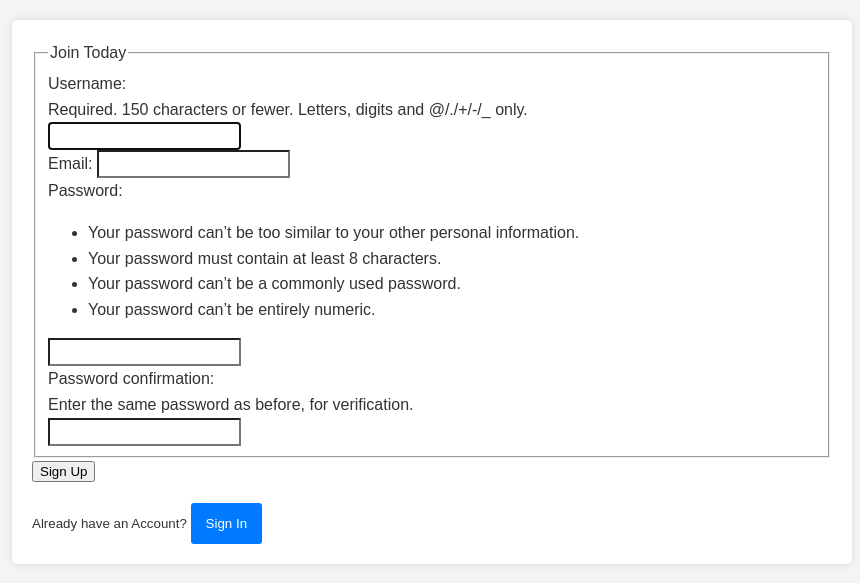
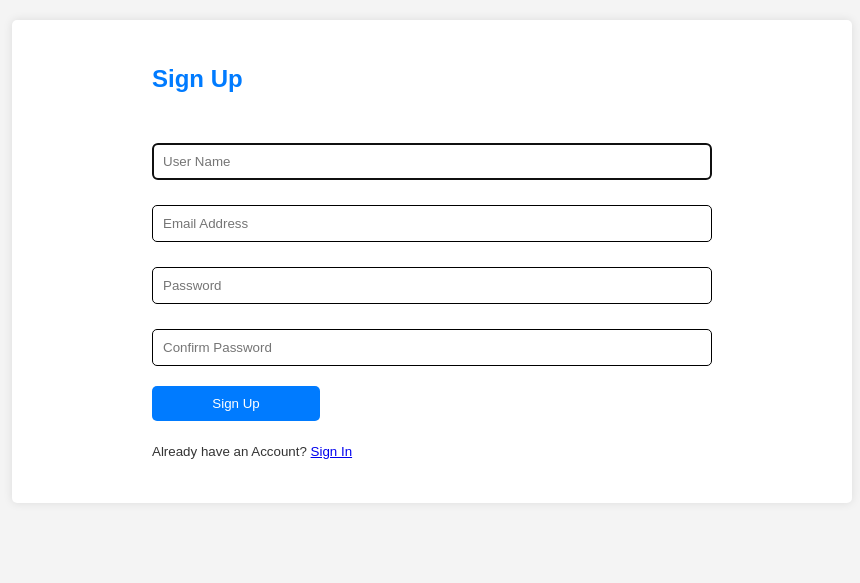
Before and after one commit to burmese-girl/project_management_app, a Django app: page /register/ in a window 1280 px wide. Shown: the top 583 px of the page, without its empty margins (208-1068 px from the left). Run offline with Django 5.2, Linux system fonts and the light colour scheme; some libraries are stand-ins or nearby versions.

Commit message:
fix[AuthenticationDesign]: add css files for authentication forms design, add package django-widget-tweaks, settings_prod.py and requirements updated

```diff
--- a/project_management/settings_prod.py
+++ b/project_management/settings_prod.py
@@ -38,7 +38,8 @@ INSTALLED_APPS = [
     'django.contrib.sessions',
     'django.contrib.messages',
     'django.contrib.staticfiles',
-    'projects'
+    'projects',
+    'widget_tweaks',
 ]
 
 MIDDLEWARE = [
@@ -128,4 +129,5 @@ STATICFILES_DIRS = [os.path.join(BASE_DIR, 'static')]
 
 STATIC_ROOT = os.path.join(BASE_DIR, 'staticfiles')
 
+LOGIN_REDIRECT_URL = 'dashboard'
 LOGIN_URL = 'login'
--- /dev/null
+++ b/projects/static/css/users.css
@@ -0,0 +1,79 @@
+/* static/css/style.css */
+
+/* General Styles (same as before) */
+body {
+    font-family: Arial, sans-serif;
+    background-color: #f4f4f4;
+    color: #333;
+    margin: 0;
+    padding: 0;
+    line-height: 1.6;
+}
+
+.container {
+    max-width: 800px;
+    margin: 20px auto;
+    background-color: #fff;
+    padding: 20px;
+    border-radius: 5px;
+    box-shadow: 0 0 10px rgba(0, 0, 0, 0.1);
+}
+
+h1 {
+    text-align: center;
+    color: #007bff;
+    margin-bottom: 20px;
+}
+
+h2 {
+    color: #007bff;
+}
+
+
+/* Authentication form designs */
+/* Login Page */
+
+.form-container {
+    display: flex;
+    flex-direction: column;
+    justify-content: center;
+    align-items: center;
+    /* width: 60%; */
+}
+
+form {
+    display: flex;
+    flex-direction: column;
+    width: 70%;
+}
+
+input {
+    padding: 10px;
+    margin-top: 25px;
+    border: 1px solid black;
+    border-radius: 5px;
+}
+
+.submit-button {
+    display: inline-block;
+    margin-top: 20px;
+    padding: 10px 15px;
+    background-color: #007bff;
+    color: #fff;
+    text-decoration: none;
+    border: none;
+    border-radius: 5px;
+    transition: background-color 0.3s ease;
+    width: 30%;
+}
+
+.submit-button:hover {
+    background-color: #0056b3;
+}
+
+.register-text, .login-text {
+    display: inline-block;
+    margin: 20px 120px;
+}
+
+/* Register Page */
--- a/projects/templates/users/logout.html
+++ b/projects/templates/users/logout.html
@@ -4,7 +4,7 @@
     {% load static %}
     <meta charset="UTF-8">
     <meta name="viewport" content="width=device-width, initial-scale=1.0">
-    <title>Project List</title>
+    <title>Logout</title>
     <link rel="stylesheet" href="{% static 'css/style.css' %}">
 </head>
 <body>
--- a/projects/templates/users/register.html
+++ b/projects/templates/users/register.html
@@ -2,24 +2,30 @@
 <html lang="en">
 <head>
     {% load static %}
+    {% load widget_tweaks %}
     <meta charset="UTF-8">
     <meta name="viewport" content="width=device-width, initial-scale=1.0">
-    <title>Project List</title>
-    <link rel="stylesheet" href="{% static 'css/style.css' %}">
+    <title>Register</title>
+
+    <link rel="stylesheet" href="{% static 'css/users.css' %}">
 </head>
 <body>
     <div class="container">
-        <form action="" method="post">
-            {% csrf_token %}
-            <fieldset class="form-group">
-                <legend class="border-bottom mb-4">Join Today</legend>
-                {{ form }}
-            </fieldset>
-            <div class="form-group">
-                <button class="btn btn-outline-info" type="submit">Sign Up</button>
-            </div>
-        </form>
-        <small>
+        <div class="form-container">
+            <form action="" method="post">
+                {% csrf_token %}
+                    <!-- {{ form }} -->
+                <h2>Sign Up</h2>
+
+                {% render_field form.username placeholder="User Name" class+="form-control" %}
+                {% render_field form.email placeholder="Email Address" class+="form-control"%}
+                {% render_field form.password1 placeholder="Password" class+="form-control"%}
+                {% render_field form.password2 placeholder="Confirm Password" class+="form-control"%}
+
+                <button class="submit-button" type="submit">Sign Up</button>
+            </form>
+        </div>
+        <small class="login-text">
             Already have an Account? <a class="" href="{% url 'login' %}">Sign In</a>
         </small>
     </div>
--- a/projects/views/view_user.py
+++ b/projects/views/view_user.py
@@ -19,6 +19,9 @@ def register(request):
     return render(request, 'users/register.html', {'form': form})
 
 def logout_user(request):
-    logout(request)
+    if request.user.is_authenticated:
+        logout(request)
+    else:
+        return redirect('login')
     messages.success(request, "You have been logged out ....")
     return render(request, 'users/logout.html', {})
```
Also changed, not shown: projects/templates/users/login.html (+16 -13 lines), requirements.txt (+77 -4 lines).
